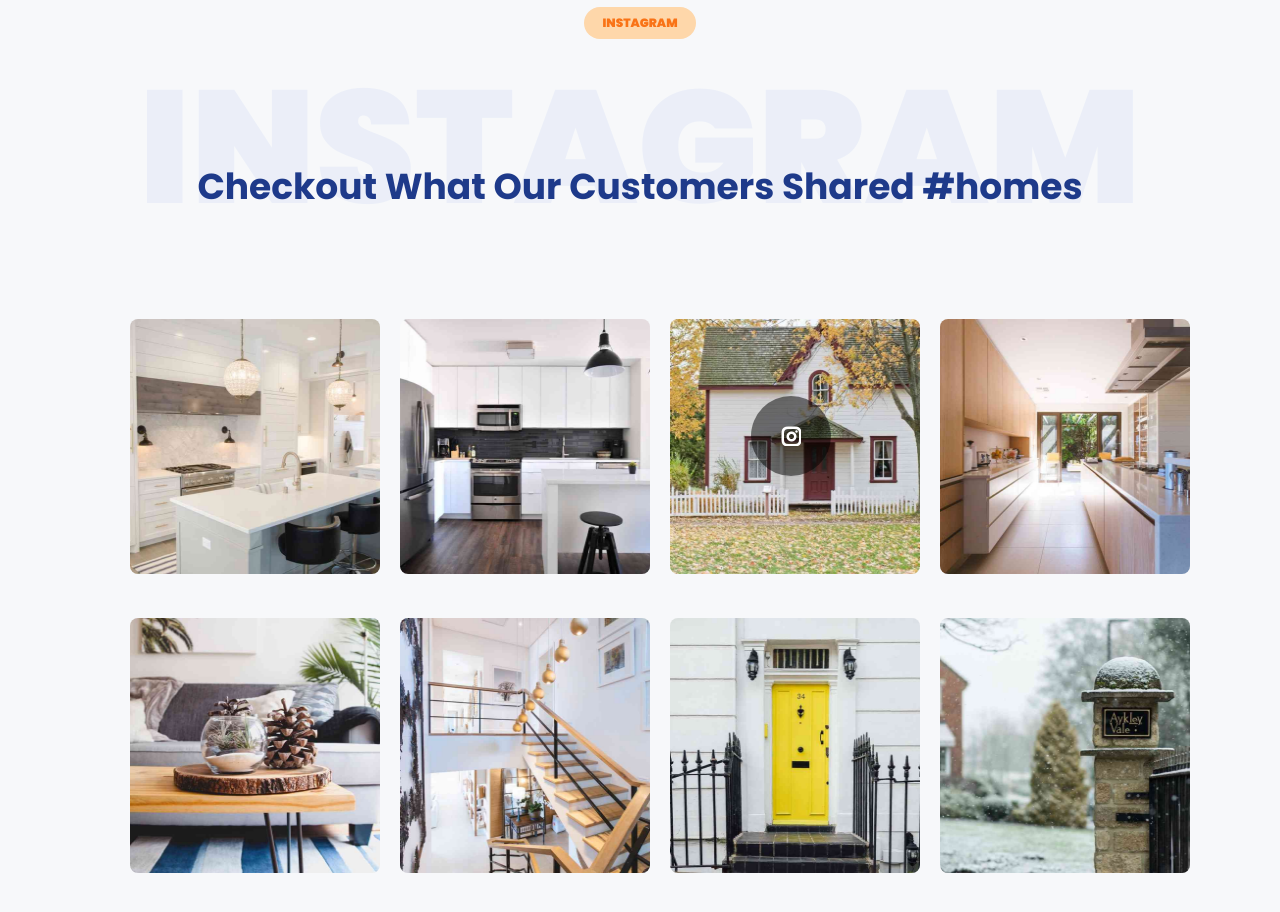
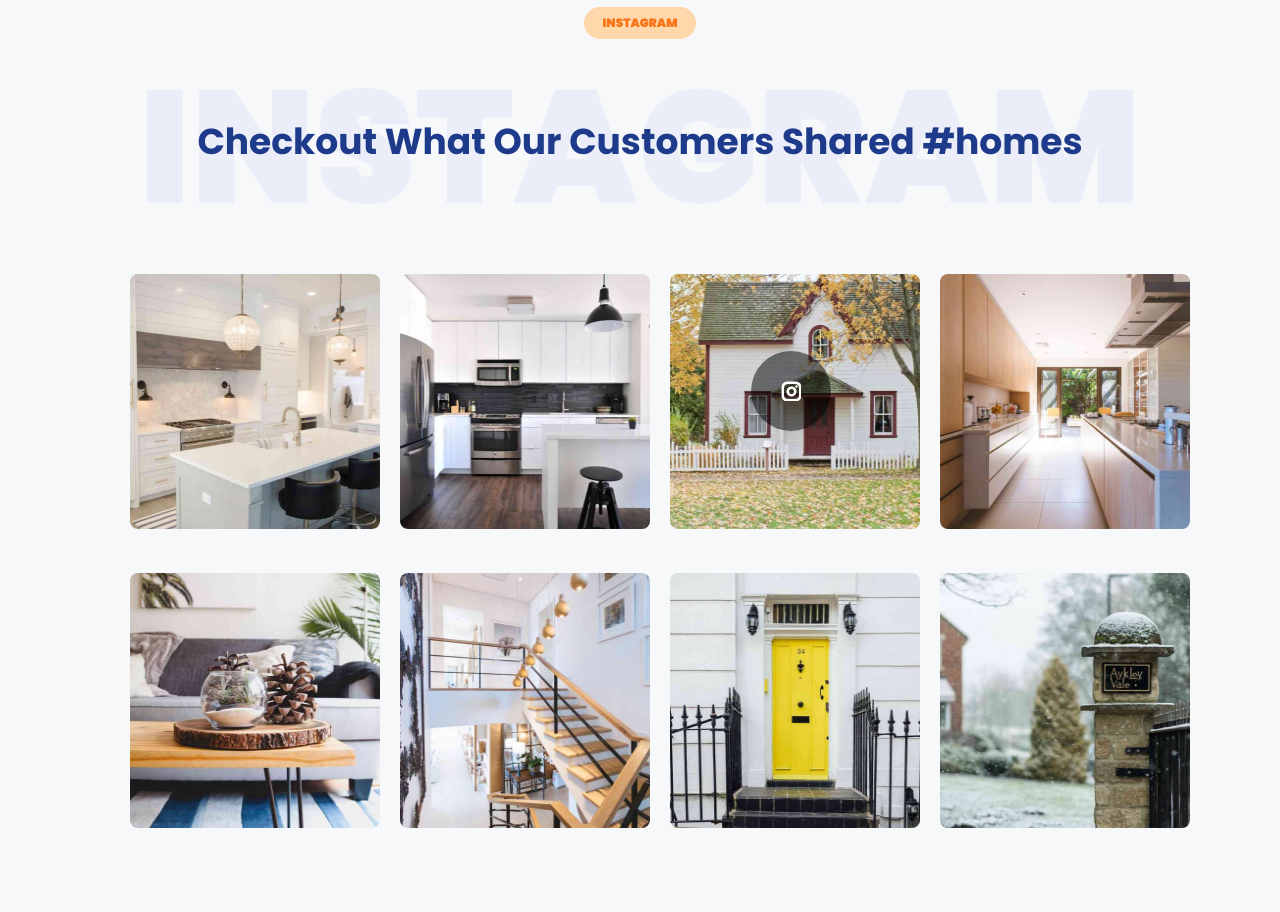
Before and after one commit to winananda1001/realestate-nextjs, a Next.js app: page / in a window 1280 px wide. Shown: the part 5160-6072 px from the top of the page. Built offline with nearby package versions, Linux system fonts and the light colour scheme.

Commit message:
updated insta component

```diff
--- a/src/components/insta.jsx
+++ b/src/components/insta.jsx
@@ -25,7 +25,7 @@ const Insta = () => {
           <p className="text-9xl sm:text-[160px] text-blue-700 opacity-5 font-black text-center z-0 absolute top-0 left-0 w-full uppercase">
             instagram
           </p>
-          <p className="text-2xl sm:text-4xl text-blue-900 font-bold text-center z-20 relative capitalize mt-[50px] sm:mt-[100px]">
+          <p className="text-2xl sm:text-4xl text-blue-900 font-bold text-center z-20 relative capitalize mt-[55px]">
             checkout what our customers shared{' '}
             <span className="normal-case">#homes</span>
           </p>
```
